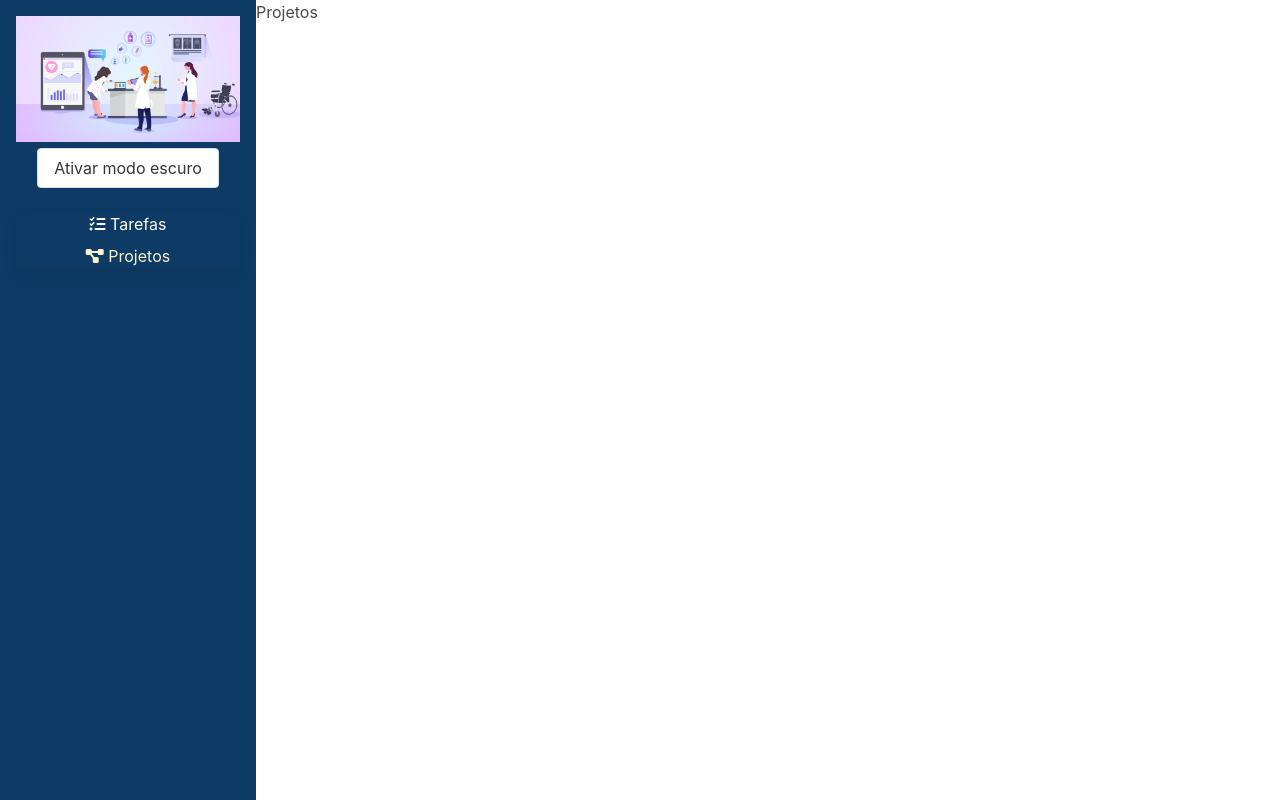
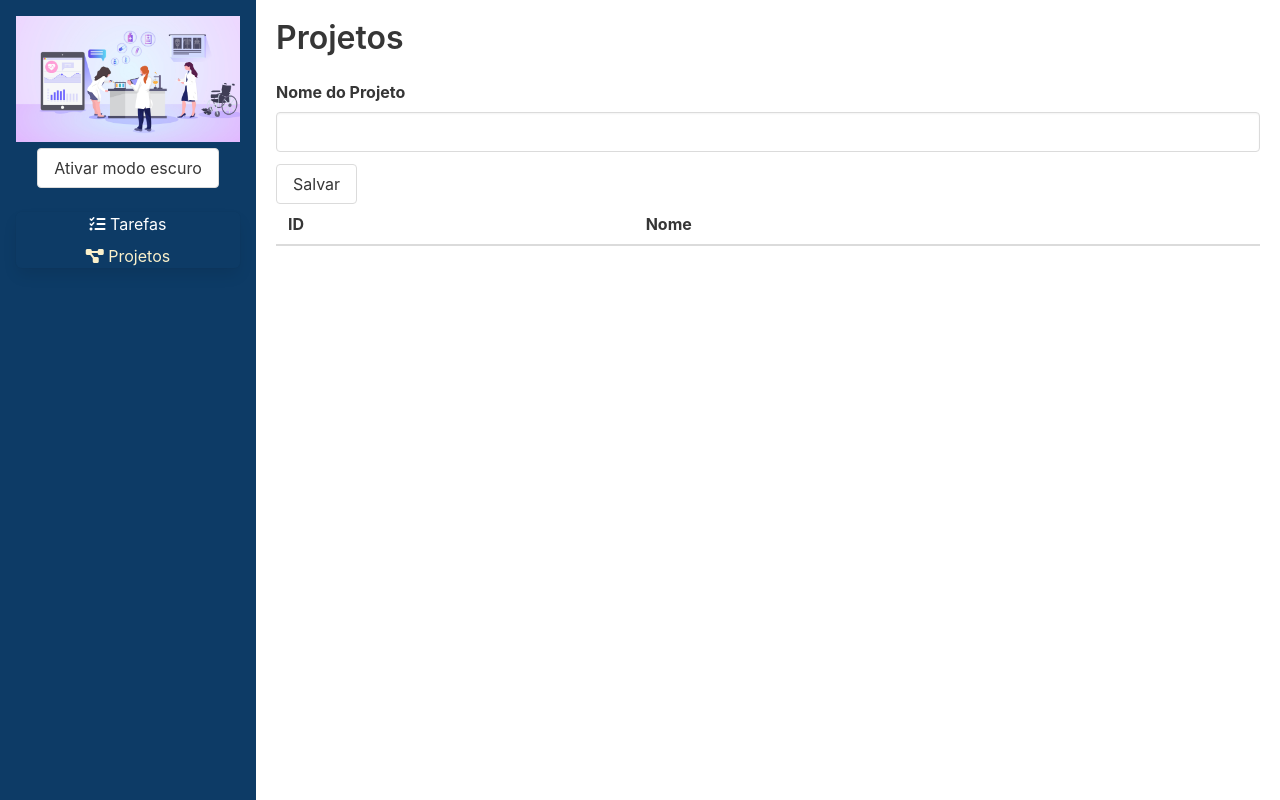
Before and after one commit to EdnildoCunha/gerenciador-de-estudos-vuejs, a Vue app: page /#/projetos in a window 1280 px wide. Built offline with nearby package versions, Linux system fonts and the light colour scheme.

Commit message:
tabela de projetos

```diff
--- /dev/null
+++ b/src/interfaces/IProjeto.ts
@@ -0,0 +1,4 @@
+export default interface IProjeto {
+    id: string;
+    nome: string;
+}
--- a/src/views/Projetos.vue
+++ b/src/views/Projetos.vue
@@ -1,12 +1,60 @@
 <template>
-    <h1>
-        Projetos
-    </h1>
+    <section class="projetos">
+        <h1 class="title">Projetos</h1>
+        <form @submit.prevent="salvar">
+            <div class="field">
+                <label for="nomeDoProjeto" class="label">Nome do Projeto</label>
+                <input type="text" class="input" v-model="nomeDoProjeto" id="nomeDoProjeto" />
+            </div>
+            <div class="field">
+                <button class="button" type="submit">
+                    Salvar
+                </button>
+            </div>
+        </form>
+        <table class="table is-fullwidth">
+            <thead>
+                <tr>
+                    <th>ID</th>
+                    <th>Nome</th>
+                </tr>
+            </thead>
+            <tbody v-for="projeto in projetos" :key="projeto.id">
+                <tr>
+                    <td>{{ projeto.id }}</td>
+                    <td>{{ projeto.nome }}</td>
+                </tr>
+            </tbody>
+        </table>
+    </section>
 </template>
 
 <script lang="ts">
+import IProjeto from '@/interfaces/IProjeto';
 import { defineComponent } from 'vue';
 export default defineComponent({
-    name: 'ProjetosNome'
-})
+    name: 'ProjetosNome',
+    data() {
+        return {
+            nomeDoProjeto: "",
+            projetos: [] as IProjeto[]
+        };
+    },
+    methods: {
+        salvar() {
+            const projeto: IProjeto = {
+                nome: this.nomeDoProjeto,
+                id: new Date().toISOString()
+            }
+            this.projetos.push(projeto)
+            this.nomeDoProjeto = ''
+        }
+    }
+});
 </script>
+
+<style scoped>
+.projetos {
+    padding: 1.25rem;
+}
+</style>
```
